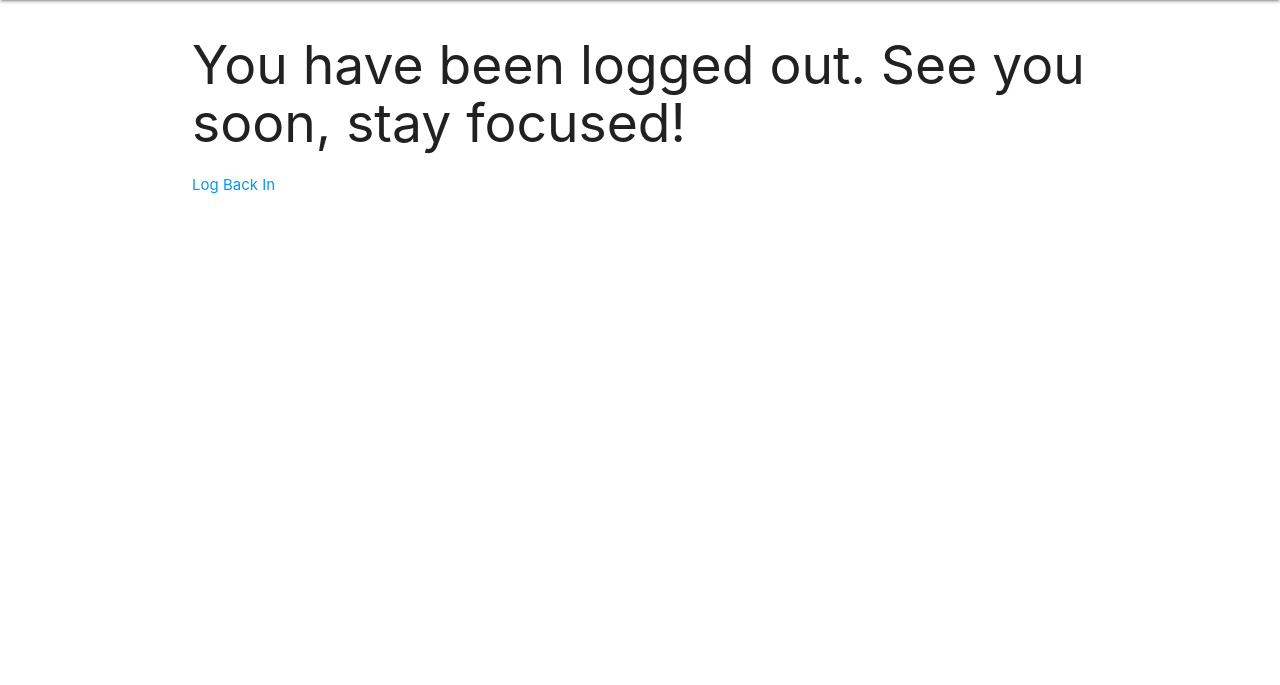
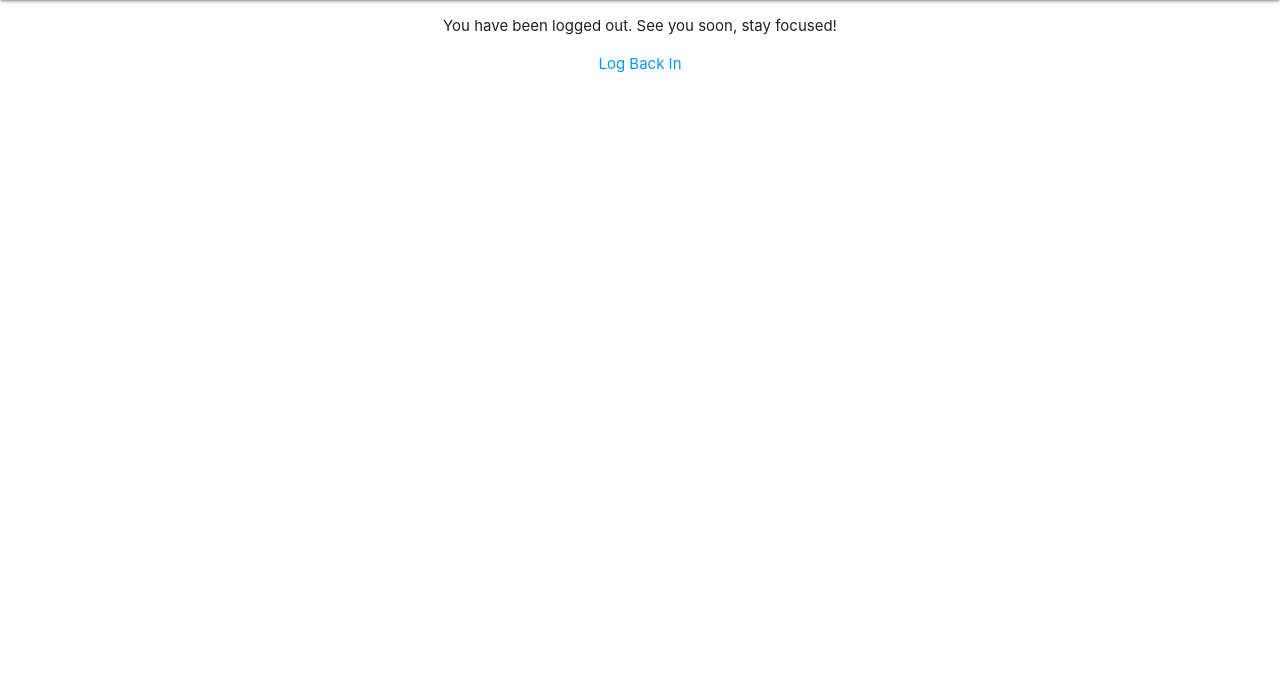
Before and after one commit to dhamma1991/milestone-project-4, a Django app: page /logout/ in a window 1280 px wide. Shown: the part 64-749 px from the top of the page. Run offline with Django 3.2, Linux system fonts and the light colour scheme; some libraries are stand-ins or nearby versions.

Commit message:
Refined logout.html

```diff
--- a/accounts/templates/accounts/logout.html
+++ b/accounts/templates/accounts/logout.html
@@ -5,9 +5,9 @@
 {% endblock %}
 
 {% block content %}
-     <main class="container">
-          <h2>You have been logged out. See you soon, stay focused!</h2>
+     <main class="container center-align">
+          <p>You have been logged out. See you soon, stay focused!</p>
 
-          <a href="{% url 'login' %}">Log Back In</a>
+          <p><a href="{% url 'login' %}">Log Back In</a></p>
      </main>
 {% endblock %}
```
